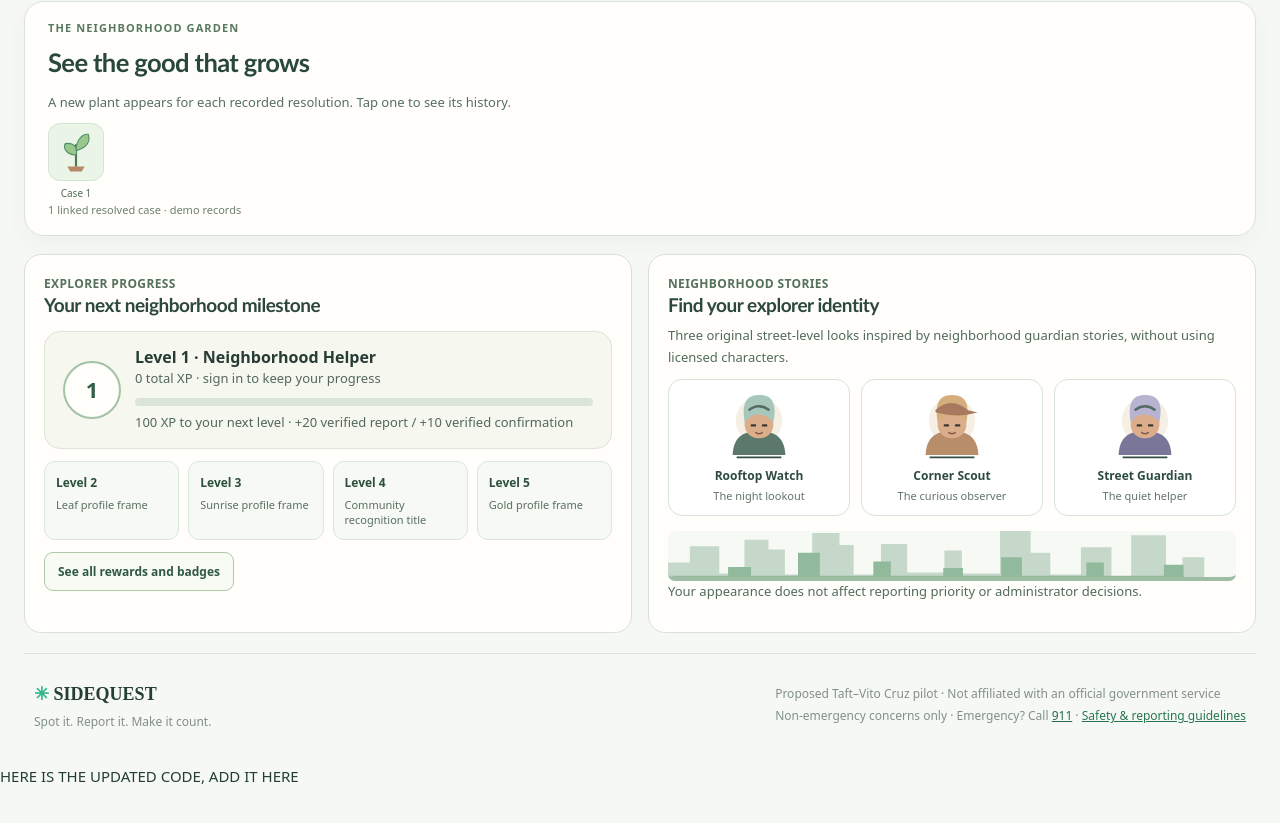
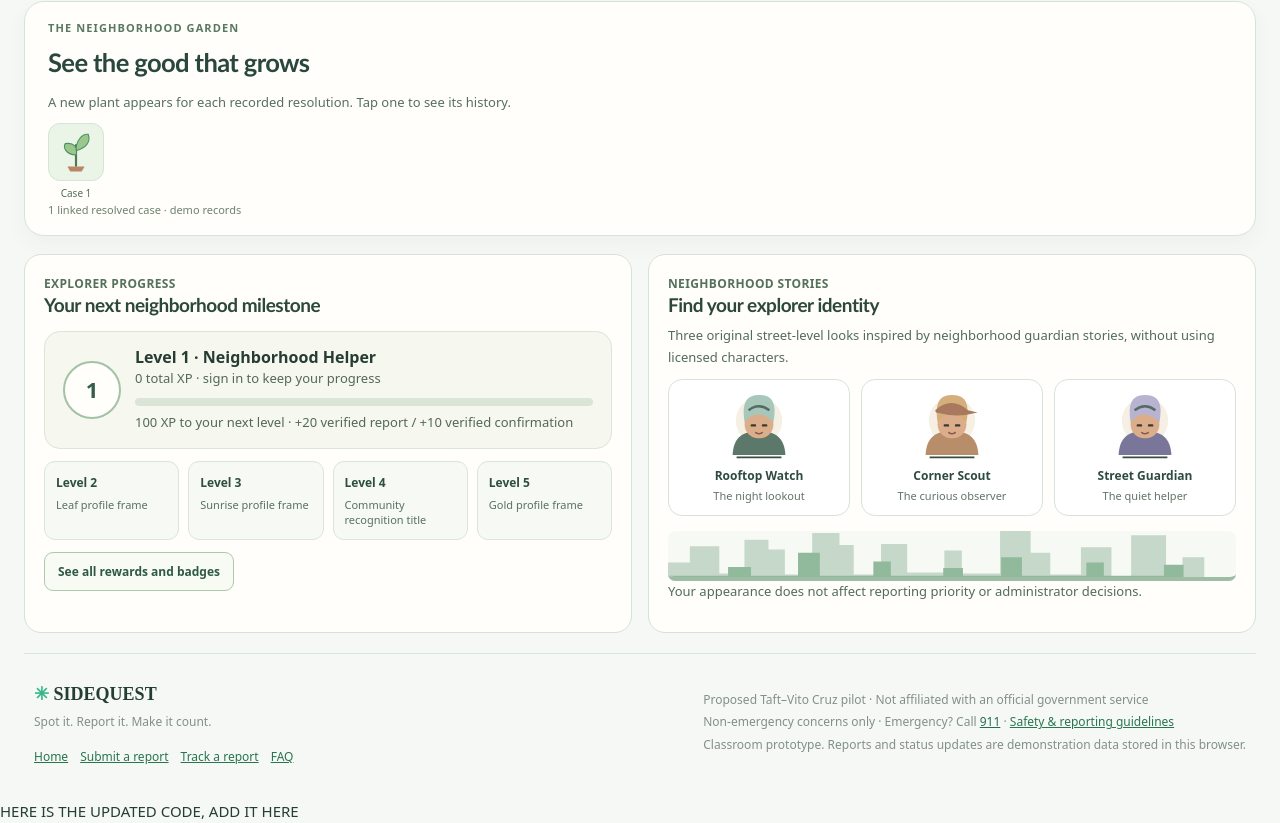
Before and after one commit to Kaizzeenn/sideques-v1, a website: page index.html in a window 1280 px wide. Shown: the part 2207-3030 px from the top of the page. Before the commit the page ends 2995 px from the top, so only its background shows below. Drawn offline with Linux system fonts and the light colour scheme.

Commit message:
Enhance footer with navigation buttons
Added footer navigation buttons for quick access to home, report submission, tracking reports, and FAQs.

```diff
--- a/index.html
+++ b/index.html
@@ -624,7 +624,14 @@ html{scroll-padding-top:110px}
  <div class="nav-actions"><button class="personalize-trigger" data-customize title="Personalize your explorer"><span>Style</span></button><span class="demo-label"><span class="pulse-dot"></span> Pilot prototype</span><button id="loginTop" class="btn btn-white btn-small">Log in / Join <span>↗</span></button><button id="accountTop" class="account-chip hidden" data-go="activity"><span class="avatar">S</span><span id="accountName">Student</span> <span class="xp-chip" id="navXp">0 XP</span></button></div>
  </header>
  <main class="shell" id="main"></main>
- <footer class="footer shell"><div><strong><span class="brand-accent">✳</span> SIDEQUEST</strong><p>Spot it. Report it. Make it count.</p></div><div>Proposed Taft–Vito Cruz pilot · Not affiliated with an official government service<br>Non-emergency concerns only · Emergency? Call <a href="tel:911">911</a> · <button class="text-link" data-open="guide">Safety &amp; reporting guidelines</button></div></footer>
+ <footer class="footer shell"><div><strong><span class="brand-accent">✳</span> SIDEQUEST</strong><p>Spot it. Report it. Make it count.</p>
+    <nav aria-label="Footer navigation" style="display:flex; flex-wrap:wrap; gap:12px; margin-top:12px;">
+      <button type="button" class="text-link" data-go="home">Home</button>
+      <button type="button" class="text-link" data-go="report">Submit a report</button>
+      <button type="button" class="text-link" data-go="track">Track a report</button>
+      <button type="button" class="text-link" data-go="faq">FAQ</button>
+    </nav>
+</div><div>Proposed Taft–Vito Cruz pilot · Not affiliated with an official government service<br>Non-emergency concerns only · Emergency? Call <a href="tel:911">911</a> · <button class="text-link" data-open="guide">Safety &amp; reporting guidelines</button><p>Classroom prototype. Reports and status updates are demonstration data stored in this browser.</p></div></footer>
  <nav class="mobile-nav" aria-label="Mobile navigation"><button data-go="home"><span>⌂</span>Home</button><button data-go="explore"><span>◇</span>Radar</button><button data-go="report" class="mobile-add"><span>＋</span>Report</button><button data-go="track"><span>◷</span>Track</button><button data-go="activity"><span>☺</span>Profile</button></nav>
 </div>
 <div id="overlay" class="overlay hidden" role="presentation"><div class="modal" role="dialog" aria-modal="true" aria-labelledby="modalTitle"><button class="modal-close" data-close aria-label="Close dialog">×</button><div id="modalContent"></div></div></div>
```
